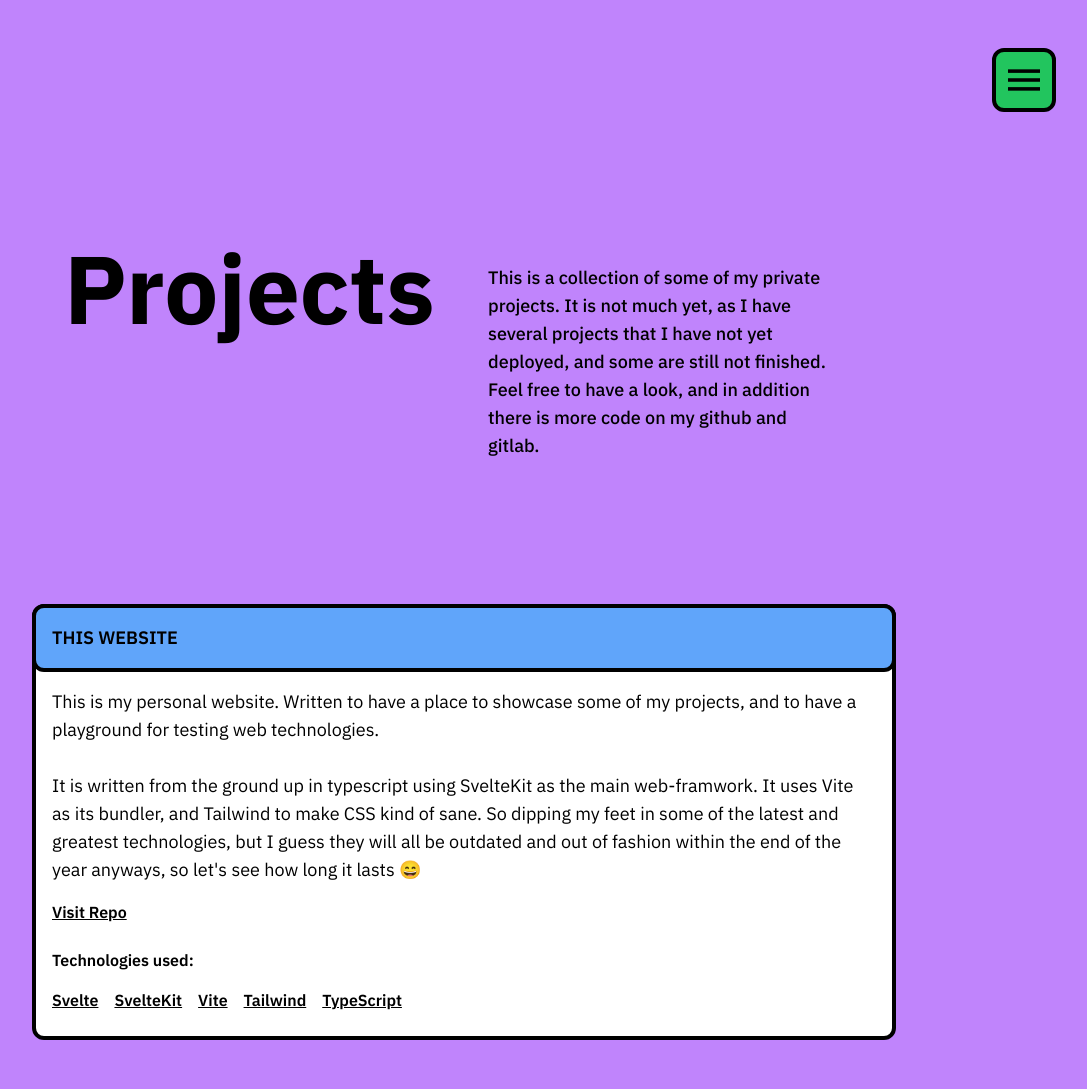
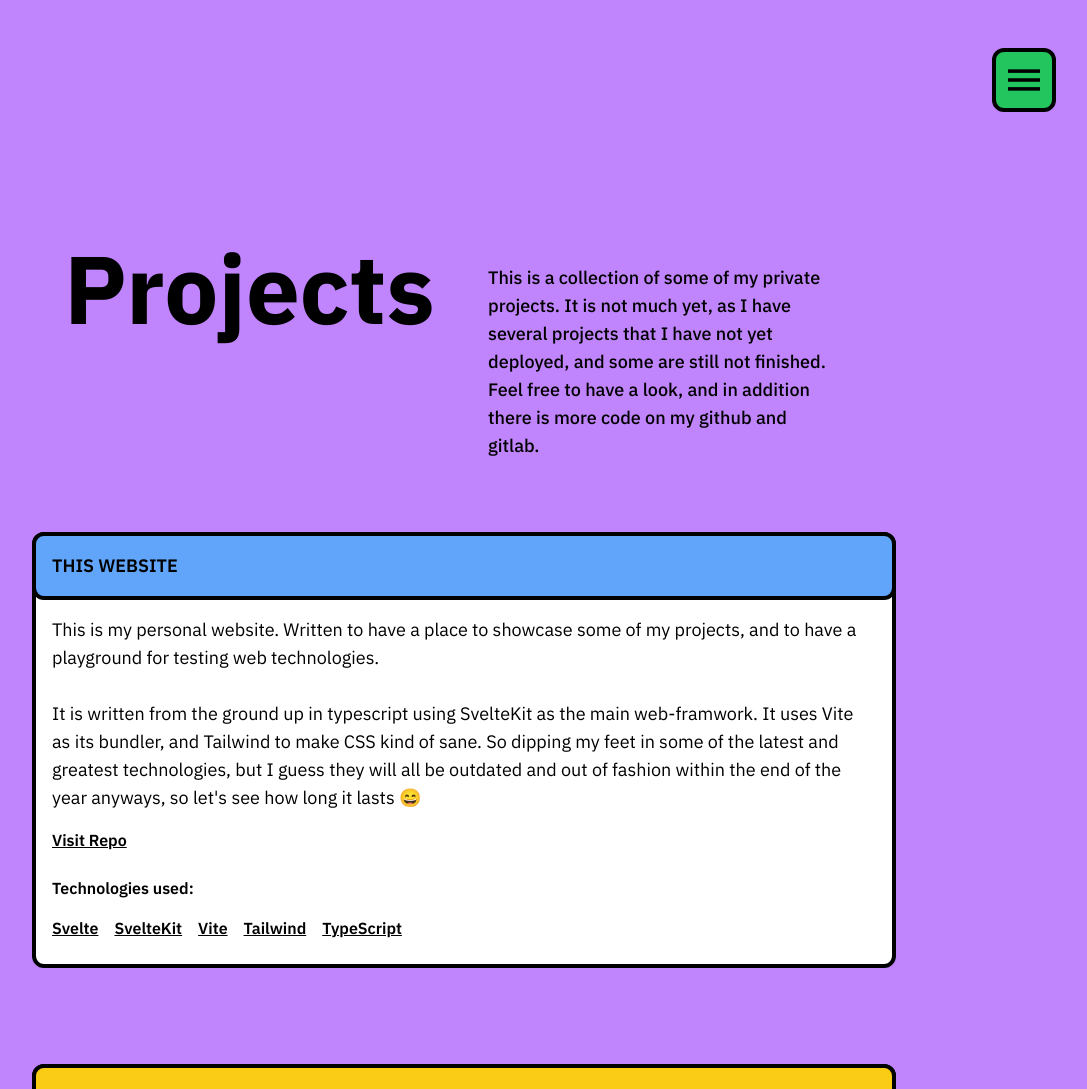
Before and after one commit to frikksol/personal-website, a SvelteKit app: page /projects in a window 1280 px wide. Shown: the top 1089 px of the page, without its empty margins (176-1263 px from the left). Built offline with nearby package versions, Linux system fonts and the light colour scheme.

Commit message:
💄 Tune spacing

```diff
--- a/src/routes/+page.svelte
+++ b/src/routes/+page.svelte
@@ -19,7 +19,7 @@
         <h1 class="text-5xl font-bold text-black sm:text-8xl">Frikk</h1>
         <h1 class="text-5xl font-bold text-black sm:text-8xl">Herding</h1>
         <img
-          class="max-w-md py-12 xl:w-3/4 xl:max-w-md"
+          class="max-w-full py-12 pr-6 xl:w-3/4 xl:max-w-md"
           src="zigzag-black.svg"
           alt="zigzag"
         />
--- a/src/routes/projects/+page.svelte
+++ b/src/routes/projects/+page.svelte
@@ -15,7 +15,7 @@
 
 <div class="min-h-screen min-w-full bg-purple-400">
   <div
-    class="grid grid-flow-row grid-cols-1 px-6 py-12 xl:grid-flow-col xl:grid-cols-2 xl:px-60 xl:pt-60"
+    class="grid grid-flow-row grid-cols-1 px-6 pb-6 pt-12 xl:grid-flow-col xl:grid-cols-2 xl:px-60 xl:pt-60"
   >
     <div>
       <h1 class="text-5xl font-bold text-black sm:text-8xl">Projects</h1>
@@ -31,7 +31,7 @@
   </div>
 
   {#if singleCol}
-    <div class="grid grid-cols-1 gap-0 px-6 py-12 xl:px-52">
+    <div class="grid grid-cols-1 gap-0 px-6 pb-12 xl:px-52">
       <ThisWebsiteCard />
       <Gpterm />
       <ChatAppCard />
```
